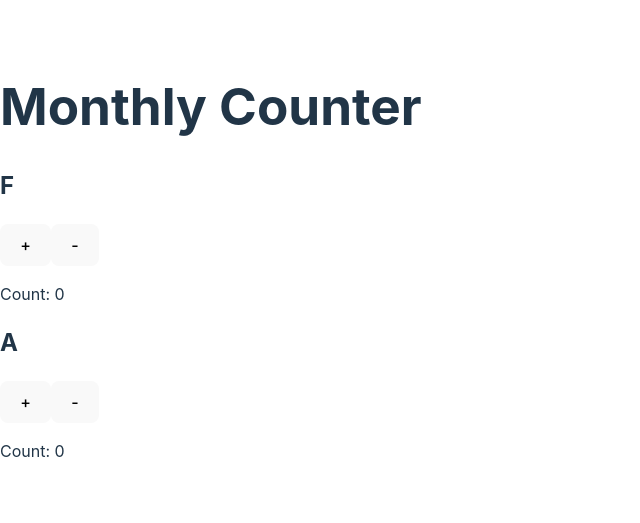
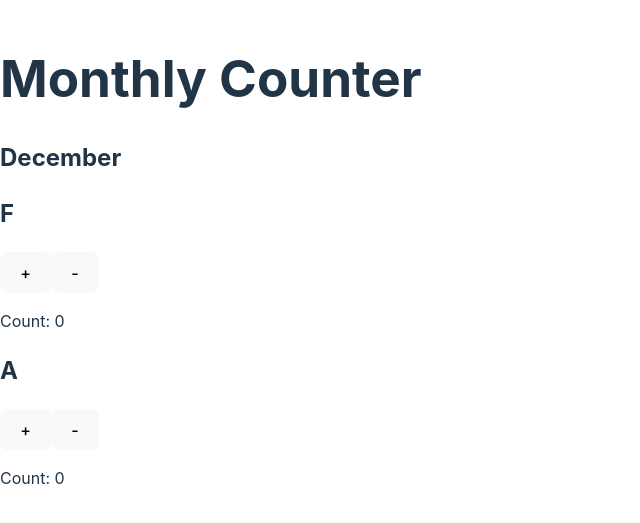
Before and after one commit to aborbala/sorry, a React (Vite) app: page / in a window 1280 px wide. Shown: the part 139-662 px from the top of the page, without its empty margins (0-640 px from the left). Built offline with nearby package versions, Linux system fonts and the light colour scheme; no server answers; the database is empty.

Commit message:
add current month name

```diff
--- a/src/App.jsx
+++ b/src/App.jsx
@@ -6,6 +6,7 @@ const App = () => {
   const [section2Count, setSection2Count] = useState(0);
 
   const currentMonthDate = `${new Date().toISOString().slice(0, 7)}-01`; // YYYY-MM-01
+  const currentMonthName = new Intl.DateTimeFormat('en-US', { month: 'long' }).format(new Date()); // e.g., "December"
 
   // Fetch counts from Supabase
   const fetchCounts = async () => {
@@ -56,6 +57,7 @@ const App = () => {
   return (
     <div>
       <h1>Monthly Counter</h1>
+      <h2>{currentMonthName}</h2>
       <div>
         <h2>F</h2>
         <button onClick={() => handleSection1Count(1)}>+</button>
```
